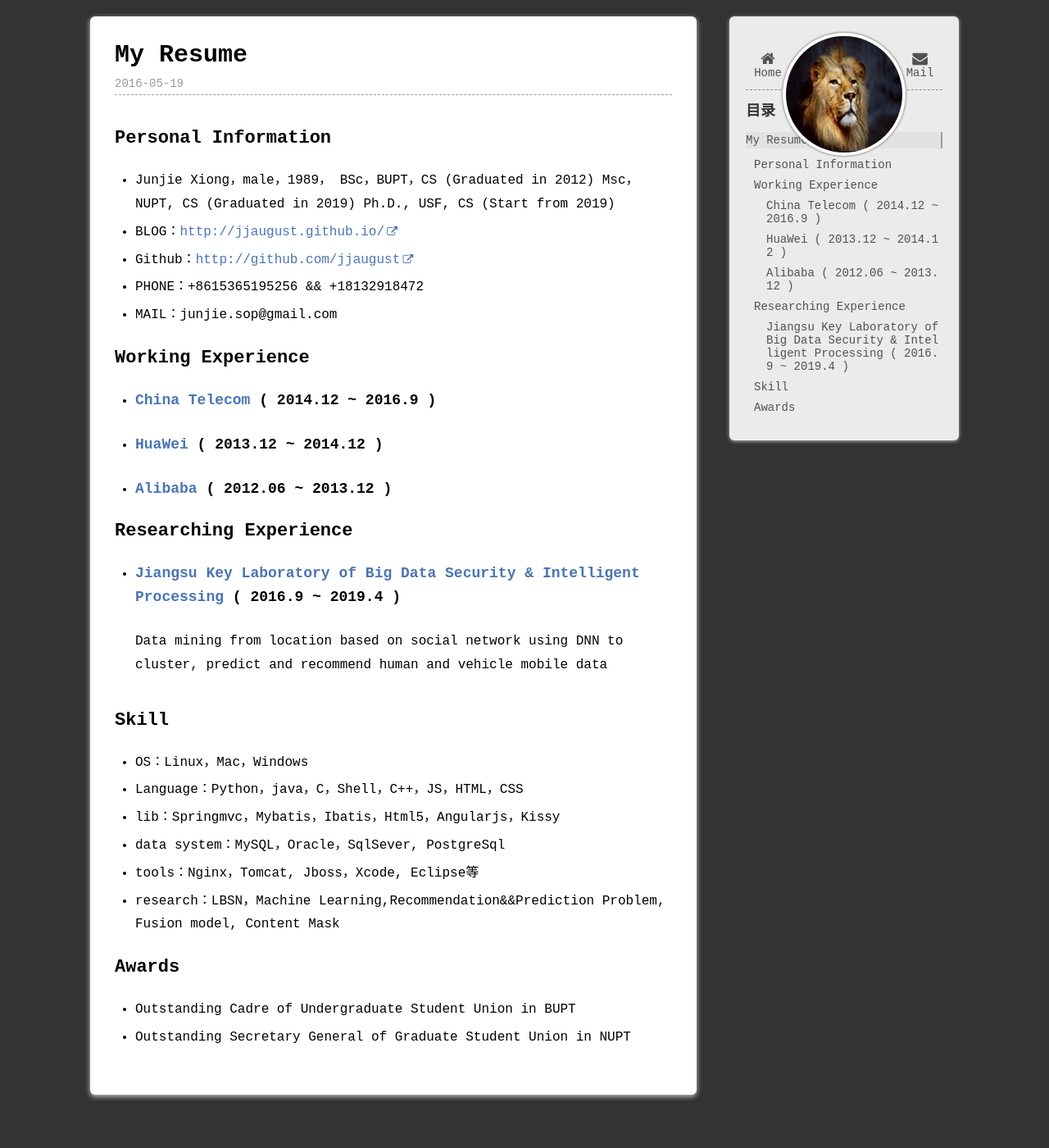
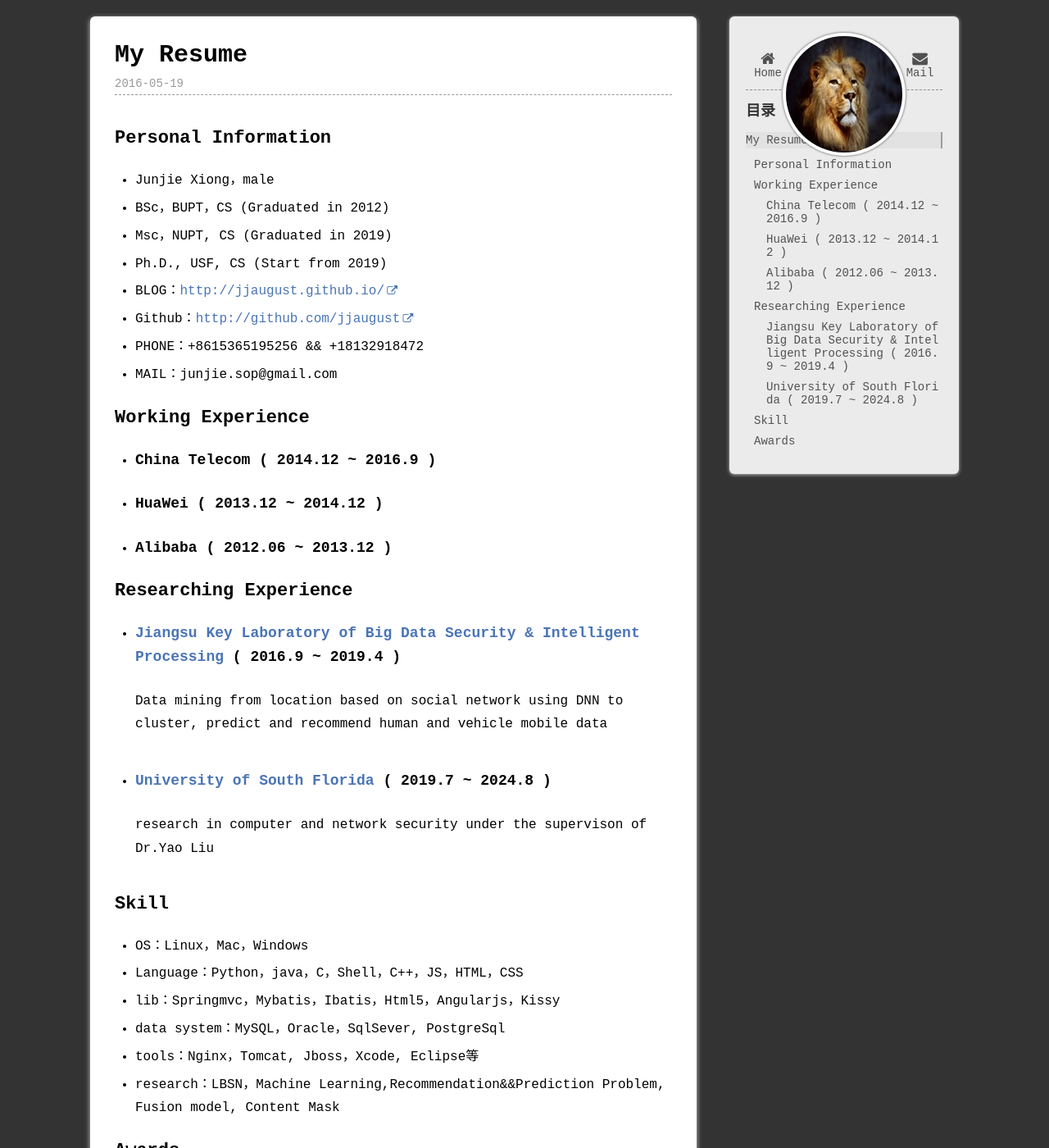
Before and after one commit to jjAugust/jjAugust.github.io, a Jekyll site: the page built from _posts/resume/2016-05-19-resume.md, in a window 1280 px wide and 1400 px high. Shown: the whole window at 82% size. Built offline with Jekyll 4.4.1, drawn with Linux system fonts in a browser that asks for light colours.

Commit message:
Update 2016-05-19-resume.md

```diff
--- a/_posts/resume/2016-05-19-resume.md
+++ b/_posts/resume/2016-05-19-resume.md
@@ -8,10 +8,10 @@ description: My resume
 
 Personal Information
 ---
-- Junjie Xiong，male，1989，
-  BSc，BUPT，CS (Graduated in 2012)
-  Msc，NUPT, CS (Graduated in 2019)
-  Ph.D., USF, CS (Start from 2019)
+- Junjie Xiong，male
+- BSc，BUPT，CS (Graduated in 2012)
+- Msc，NUPT, CS (Graduated in 2019)
+- Ph.D., USF, CS (Start from 2019)
 - BLOG：[http://jjaugust.github.io/](http://jjaugust.github.io/)
 - Github：[http://github.com/jjaugust](http://github.com/jjaugust)
 - PHONE：+8615365195256 && +18132918472
@@ -20,9 +20,9 @@ Personal Information
 
 Working Experience
 ---
-- ### [China Telecom]() ( 2014.12 ~ 2016.9 )
-- ### [HuaWei]() ( 2013.12 ~ 2014.12 )
-- ### [Alibaba]() ( 2012.06 ~ 2013.12 )
+- ### China Telecom[]() ( 2014.12 ~ 2016.9 )
+- ### HuaWei[]() ( 2013.12 ~ 2014.12 )
+- ### Alibaba[]() ( 2012.06 ~ 2013.12 )
 
 
 Researching Experience
@@ -30,7 +30,8 @@ Researching Experience
 - ### [Jiangsu Key Laboratory of Big Data Security & Intelligent Processing]() ( 2016.9 ~ 2019.4 )
     Data mining from location based on social network
     using DNN to cluster, predict and recommend human and vehicle mobile data
-
+- ### [University of South Florida]() ( 2019.7 ~ 2024.8 )
+    research in computer and network security under the supervison of Dr.Yao Liu
 
 Skill
 ---
```
